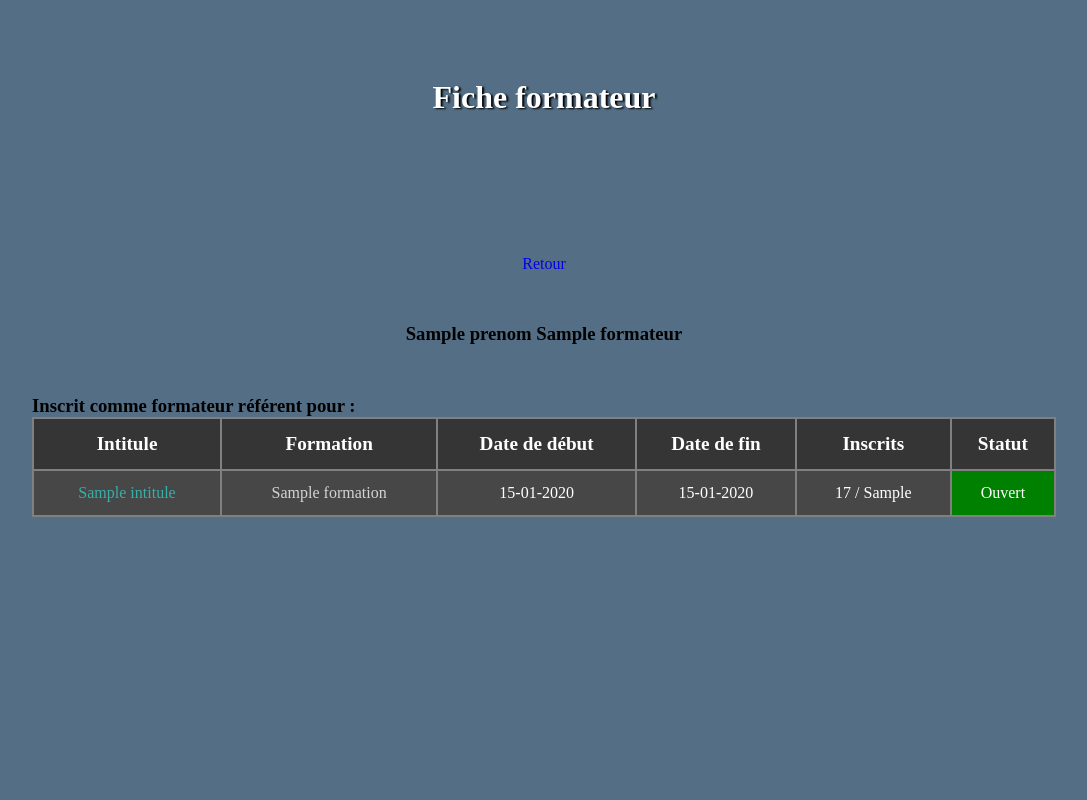
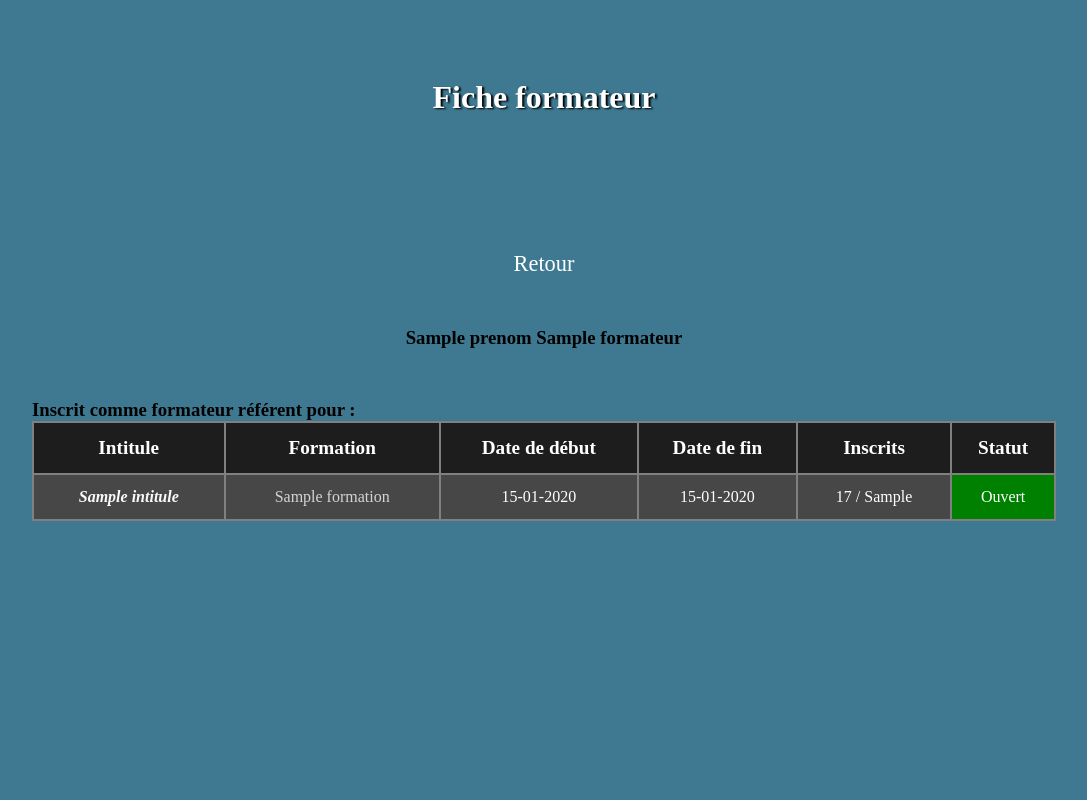
Before and after one commit to mayados/ProjetSessionsSymf, a Symfony app: template templates/formateur/show.html.twig in a window 1280 px wide. Shown: the whole page, without its empty margins (96-1183 px from the left). Run offline with Twig, Linux system fonts and the light colour scheme; the template is opened without the code that fills it: most values are stand-ins (such as "Sample title", 1, 10 or a date in 2020); some libraries are stand-ins or nearby versions.

Commit message:
add code for style

```diff
--- a/public/css/style.css
+++ b/public/css/style.css
@@ -61,7 +61,7 @@ table td{
 }
 
 table th{
-    background-color: rgb(53, 53, 53);
+    background-color: rgb(29, 29, 29);
     font-size: 1.2rem;
 }
 
@@ -70,7 +70,7 @@ table tr:nth-child(even){
 }
 
 table tr:nth-child(odd){
-    background-color: rgb(53, 53, 53);
+    background-color: rgb(48, 48, 48);
 }
 
 table .complet{
@@ -86,7 +86,7 @@ table .ouvert{
 .container-page{
     padding-top: 8vh;
     min-height: 100vh;
-    background-color: rgb(84, 111, 133);
+    background-color: rgb(62, 121, 145);
 }
 
 .page-elements{
@@ -104,18 +104,36 @@ table .ouvert{
     color: rgb(213, 212, 212);
 }
 
+.add-link{
+    color: white;
+}
+
 .session-title{
-    color: rgb(58, 174, 168);
+    color: rgb(250, 250, 250);
+    font-size: 1rem;
+    font-weight: bold;
+    font-style: oblique;
+}
+
+table .intitule-link{
+    color: white;
 }
 
 .table-actions{
     display: flex;
     flex-direction: column;
+    align-items: center;
+    justify-content: center;
     gap: 25px;
+    height: 100%;
 }
 
 .table-actions i{
-    color: rgb(254, 167, 27);
+    color: white;
+}
+
+table .action-link{
+    color: rgb(199, 199, 199);
 }
 
 .no-data{
@@ -124,7 +142,10 @@ table .ouvert{
 
 .retour-link{
     text-align: center;
+    color: white;
+    font-size: 1.4rem;
 }
+
 
 .formulaire{
     display: flex;
```
Also changed, not shown: other parts of public/css/style.css (+26 -5 lines).
